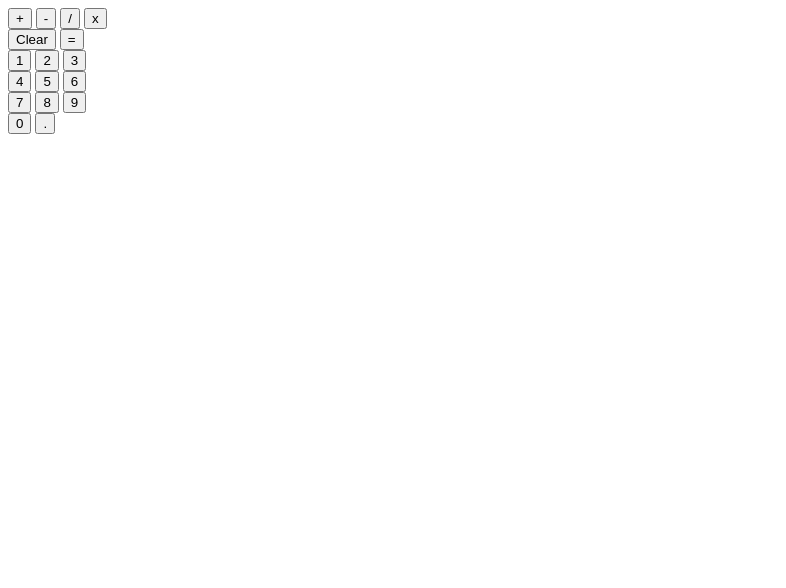
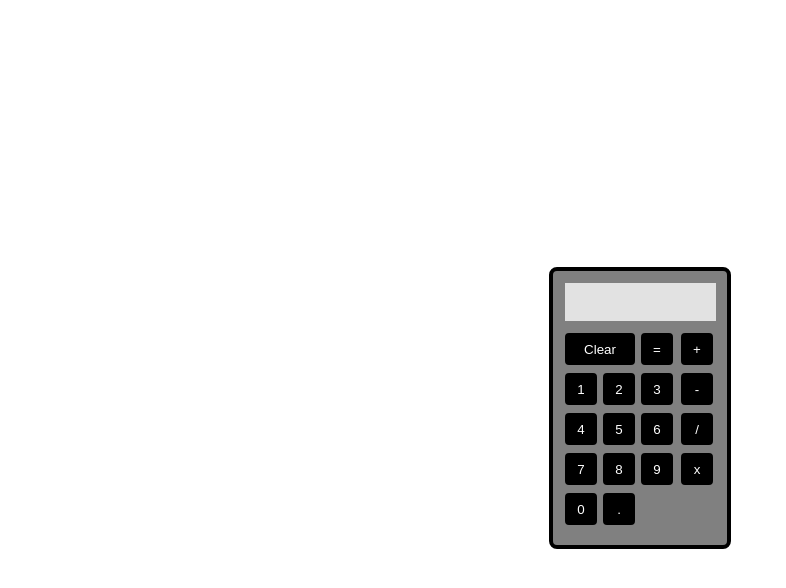
Before and after one commit to Bing76/calculator, a plain HTML site: page index.html in a window 1280 px wide. Shown: the whole page, without its empty margins (0-786 px from the left). Drawn offline with Linux system fonts and the light colour scheme.

Commit message:
Add basic styling for calculator

```diff
--- a/index.html
+++ b/index.html
@@ -8,36 +8,40 @@
     <link rel="stylesheet" href="style.css">
 </head>
 <body>
+    <div class="calculator">
         <div class="display"></div>
+        <div class="controls">
+            <div class="digits">
+                <div class="digit-row utilities">
+                    <button class="utility clear">Clear</button>
+                    <button class="utility equals">=</button>
+                </div>
+                <div class="digit-row row1">
+                    <button class="digit">1</button>
+                    <button class="digit">2</button>
+                    <button class="digit">3</button>
+                </div>
+                <div class="digit-row row2">
+                    <button class="digit">4</button>
+                    <button class="digit">5</button>
+                    <button class="digit">6</button>
+                </div>
+                <div class="digit-row row3">
+                    <button class="digit">7</button>
+                    <button class="digit">8</button>
+                    <button class="digit">9</button>
+                </div>
+                <div class="digit-row row4">
+                    <button class="digit">0</button>
+                    <button class="decimal">.</button>
+                </div>
+            </div>
             <div class="operators">
                 <button class="operator">+</button>
                 <button class="operator">-</button>
                 <button class="operator">/</button>
                 <button class="operator">x</button>
             </div>
-    <div class="utilities">
-        <button class="utility clear">Clear</button>
-        <button class="utility equals">=</button>
-    </div>
-    <div class="digits">
-        <div class="row1">
-            <button class="digit">1</button>
-            <button class="digit">2</button>
-            <button class="digit">3</button>
-        </div>
-        <div class="row2">
-            <button class="digit">4</button>
-            <button class="digit">5</button>
-            <button class="digit">6</button>
-        </div>
-        <div class="row3">
-            <button class="digit">7</button>
-            <button class="digit">8</button>
-            <button class="digit">9</button>
-        </div>
-        <div class="row4">
-            <button class="digit">0</button>
-            <button class="decimal">.</button>
         </div>
     </div>
 
--- a/style.css
+++ b/style.css
@@ -0,0 +1,68 @@
+body {
+    font-family: system-ui, -apple-system, BlinkMacSystemFont, 'Segoe UI', Roboto, Oxygen, Ubuntu, Cantarell, 'Open Sans', 'Helvetica Neue', sans-serif;
+    display: flex;
+    align-items: center;
+    justify-content: center;
+    height: 100vh;
+}
+
+button {
+    background-color: black;
+    color: white;
+    width: 32px;
+    height: 32px;
+    border: 4px solid black;
+    border-radius: 4px;
+}
+
+.clear {
+    width: 70px;
+}
+
+.calculator {
+    background-color: gray;
+    padding: 12px;
+    border: 4px solid black;
+    border-radius: 8px;
+    width: 150px;
+    height: 250px;
+    display: flex;
+    flex-direction: column;
+    gap: 4px;
+}
+
+.display {
+    background-color: rgb(226, 226, 226);
+    padding: 4px;
+    overflow: hidden;
+    white-space: nowrap;
+    text-overflow: clip;
+    font-size: 18px;
+    font-weight: bold;
+    text-align: right;
+    margin-bottom: 8px;
+    height: 12%;
+    width: 95%;
+}
+
+.controls {
+    display: flex;
+    gap: 8px;
+}
+
+.operators {
+    display: flex;
+    flex-direction: column;
+    gap: 8px;
+}
+
+.digits {
+    display: flex;
+    flex-direction: column;
+    gap: 8px;
+}
+
+.digit-row {
+    display: flex;
+    gap: 6px;
+}
```
Lines whose indentation alone changed are shown as unchanged.
